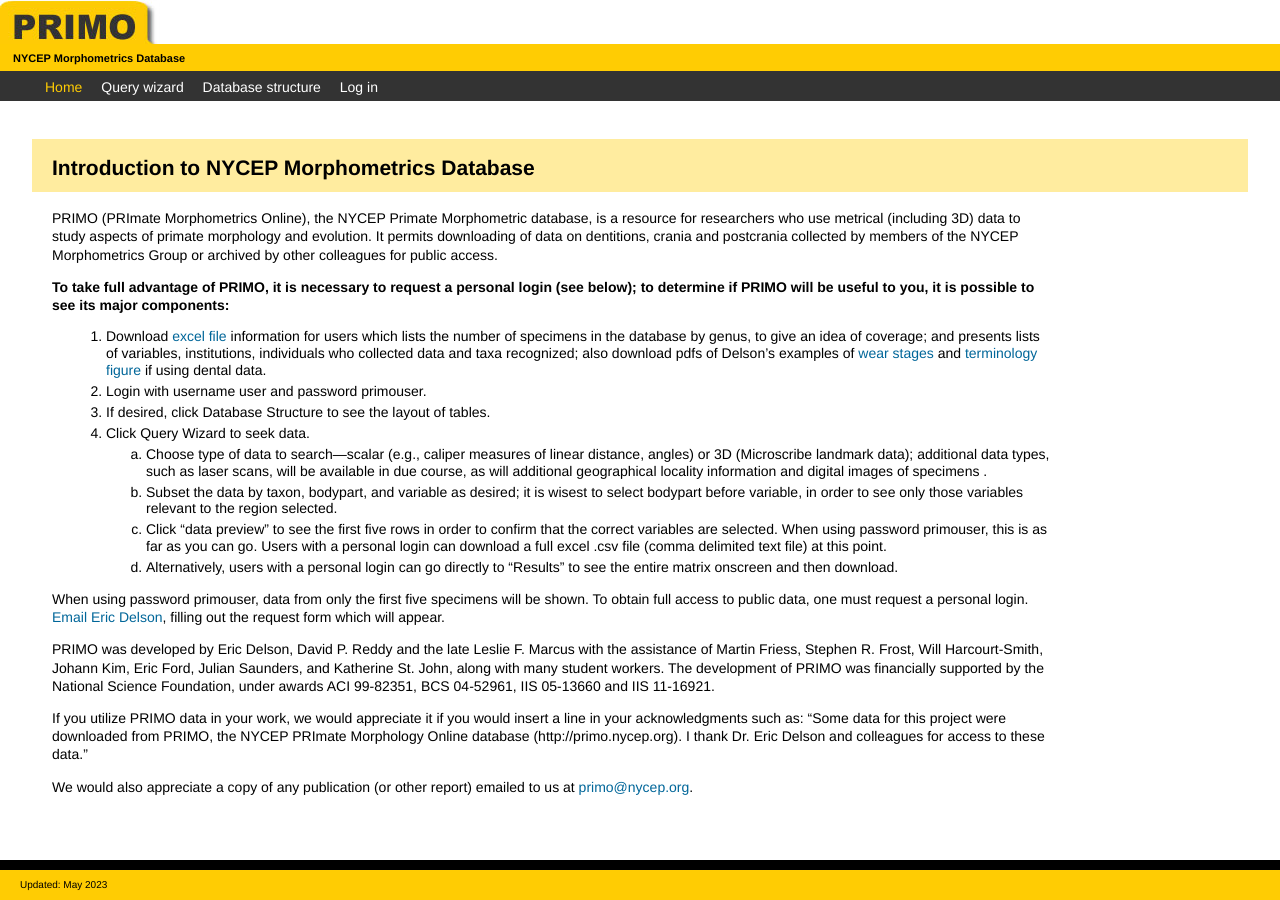
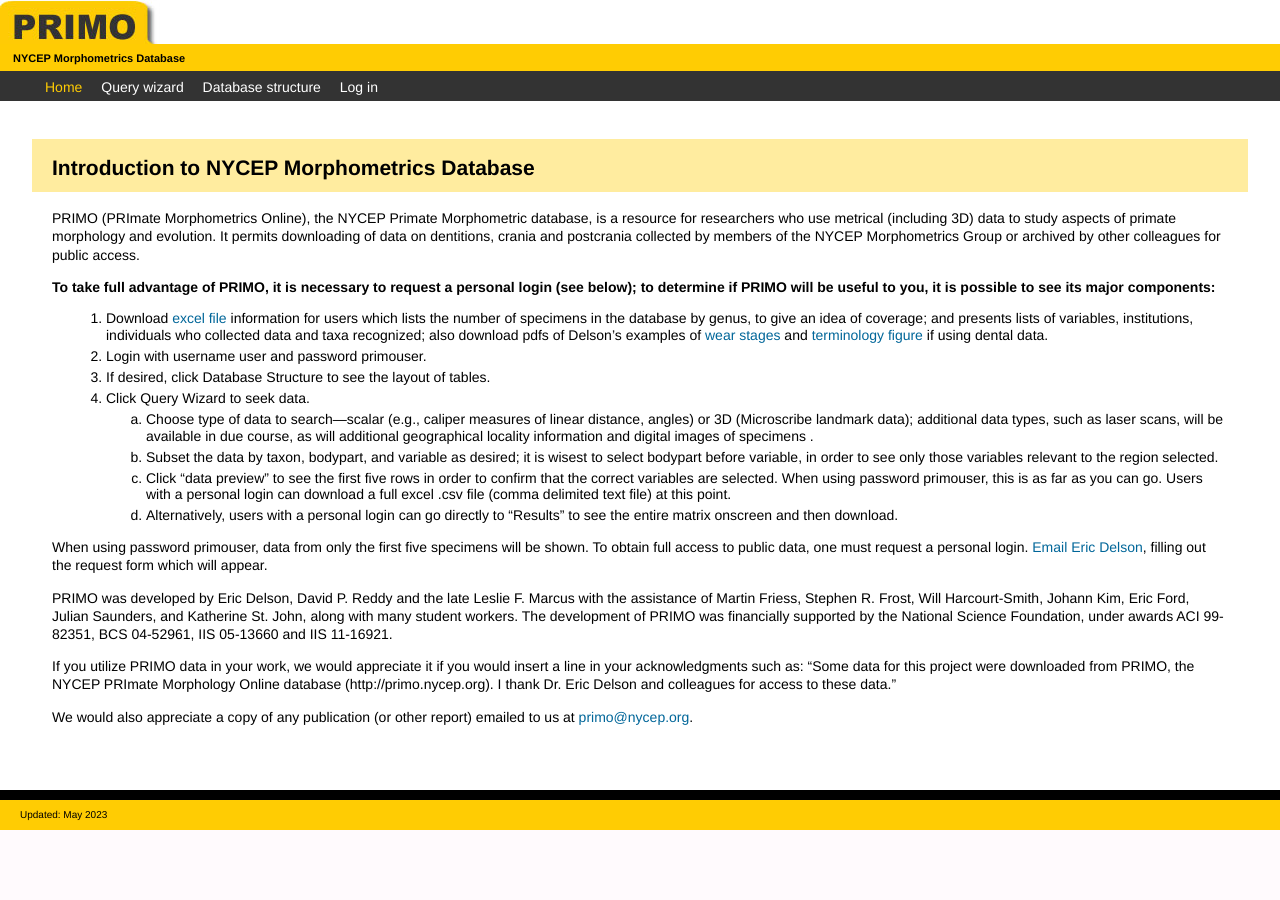
Before and after one commit to ima-hima/PRIMO, a Django app: page / in a window 1280 px wide. After the commit the page ends 830 px from the top, so only its background shows below. Run offline with Django 3.2, Linux system fonts and the light colour scheme; some libraries are stand-ins or nearby versions.

Commit message:
Making tiny design tweaks. Found missing favicon.

```diff
--- a/primo/static/primo/style.css
+++ b/primo/static/primo/style.css
@@ -1,4 +1,3 @@
-
 ul, h1, h3, h4, h5, h6, pre, form, body, html, p, blockquote, fieldset {
     margin: 0;
     padding: 0;
@@ -67,6 +66,7 @@
 }
 #main-content {
   margin-left: 20px;
+  margin-right: 20px;
 }
 .dataListTable {
     background-color: #ffcc03;
--- a/primo/templates/primo/index.jinja
+++ b/primo/templates/primo/index.jinja
@@ -1,7 +1,7 @@
 {% extends 'base.html' %}
 {% block subtitle %} Introduction to NYCEP Morphometrics Database {% endblock %}
 {% block content %}
-<div id="main-content" style="max-width: 1000px;">
+<div id="main-content">
 <p>PRIMO (PRImate Morphometrics Online), the NYCEP Primate Morphometric database, is a resource for
 researchers who use metrical (including 3D) data to study aspects of
 primate morphology and evolution. It permits downloading of data on
```
Also changed, not shown: primo/static/primo/images/favicon.png (added).
